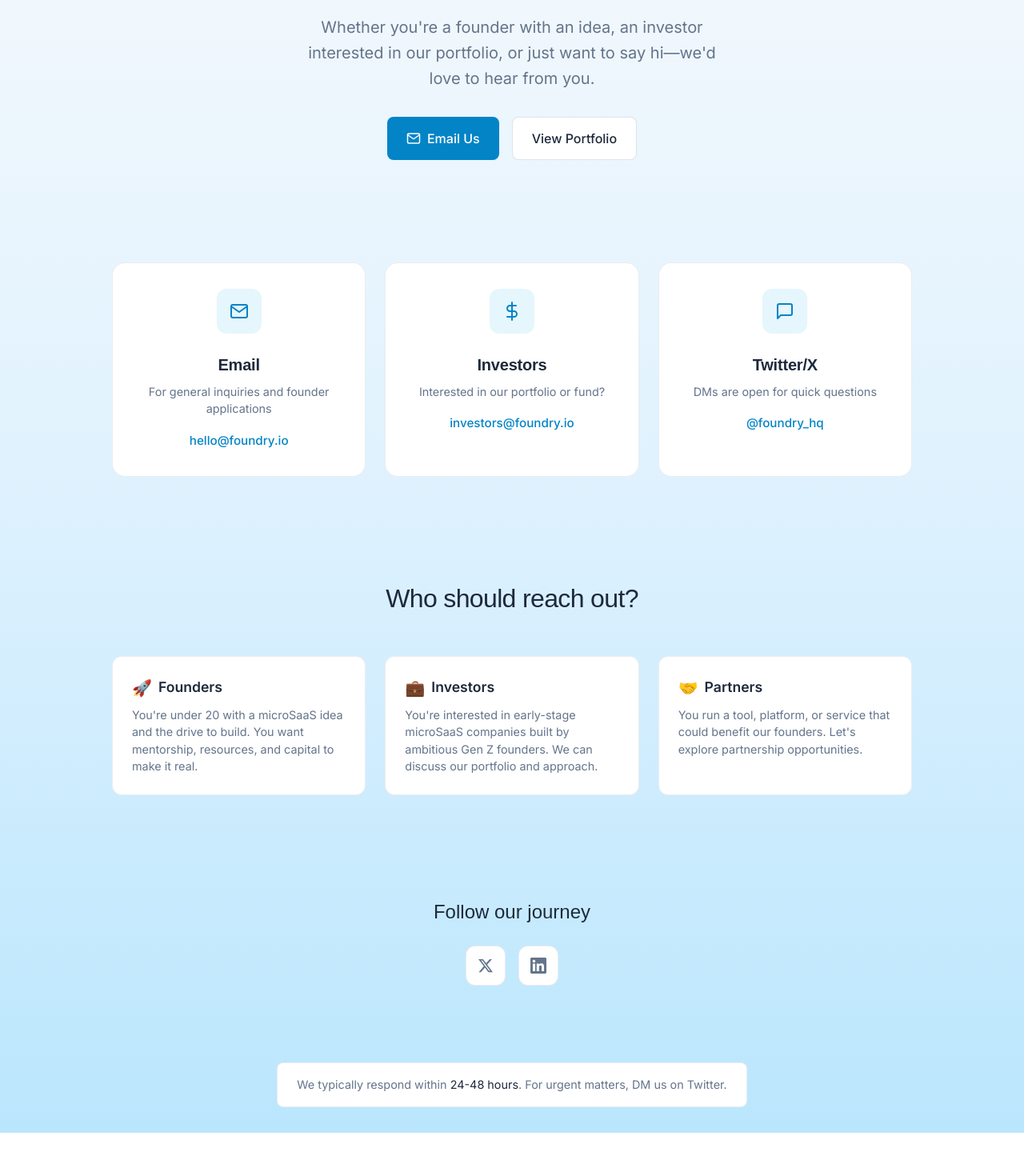
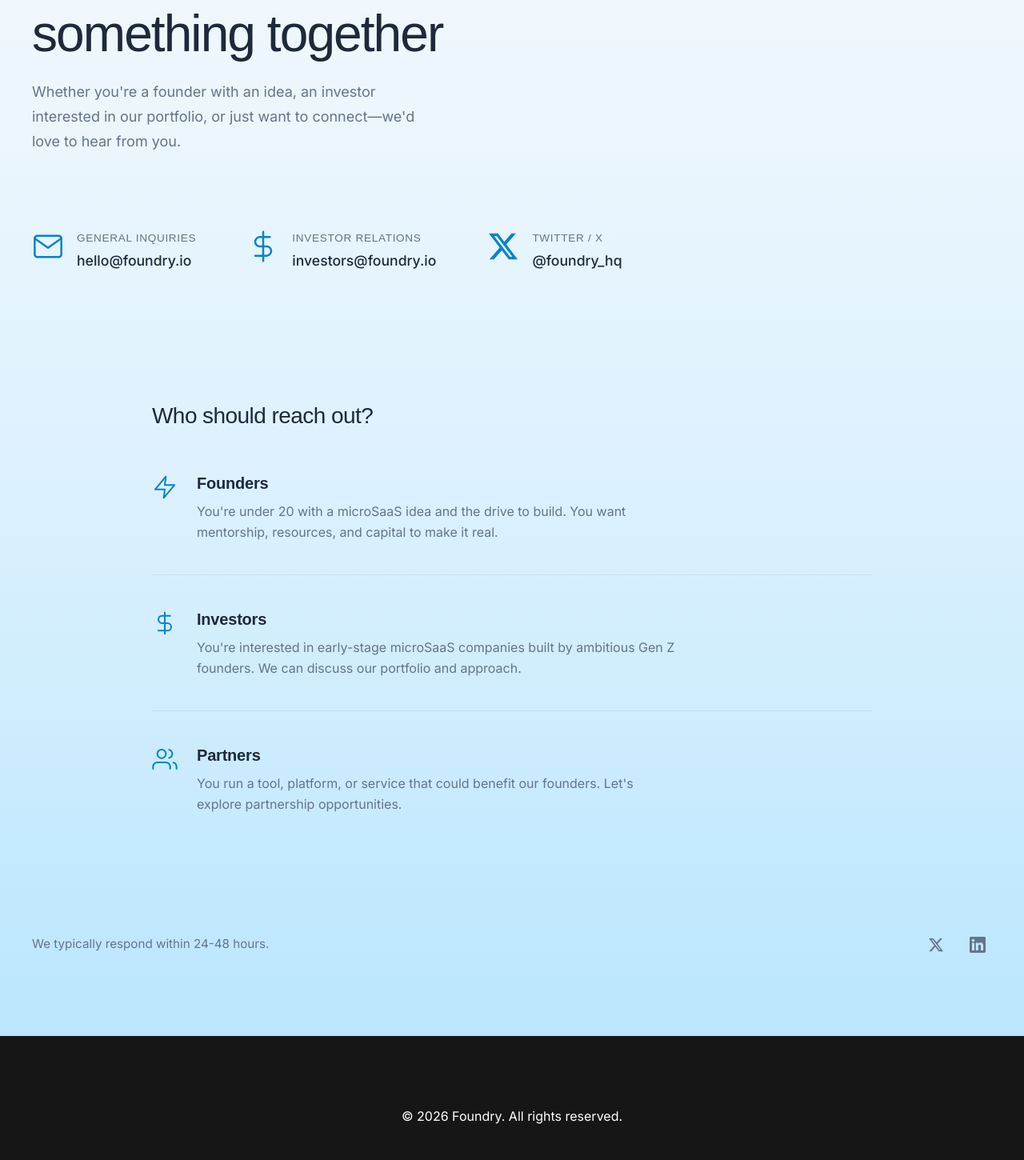
Before and after one commit to Flaryiest/dolos, a React (Vite) app in the folder web/: page /contact in a window 1280 px wide. Shown: the part 260-1710 px from the top of the page at 80% size. Built offline with nearby package versions, Linux system fonts and the light colour scheme.

Commit message:
contact page revamp

```diff
--- a/web/src/pages/contact/contact.css
+++ b/web/src/pages/contact/contact.css
@@ -5,123 +5,140 @@
 
 /* Hero Section */
 .contact-hero {
-    padding: 8rem 2rem 4rem;
-    text-align: center;
-    max-width: 800px;
+    padding: 10rem 2rem 6rem;
+    max-width: 1200px;
     margin: 0 auto;
+}
+
+.contact-hero-content {
+    max-width: 600px;
 }
 
 .contact-label {
     font-size: 0.75rem;
     font-weight: 600;
     text-transform: uppercase;
-    letter-spacing: 0.1em;
+    letter-spacing: 0.15em;
     color: #0284c7;
     margin-bottom: 1.5rem;
 }
 
 .contact-hero h1 {
     font-family: "Bricolage Grotesque", sans-serif;
-    font-size: 3.5rem;
+    font-size: 4rem;
     font-weight: 500;
     color: #1e293b;
     letter-spacing: -0.03em;
-    line-height: 1.1;
+    line-height: 1.05;
     margin-bottom: 1.5rem;
 }
 
-.contact-hero p {
-    font-size: 1.25rem;
+.contact-hero-description {
+    font-size: 1.125rem;
     color: #64748b;
-    line-height: 1.6;
-    max-width: 550px;
-    margin: 0 auto 2rem;
+    line-height: 1.7;
+    max-width: 480px;
 }
 
-.contact-hero-buttons {
+/* Contact Methods - Horizontal Flow */
+.contact-methods {
+    padding: 0 2rem 5rem;
+    max-width: 1200px;
+    margin: 0 auto;
     display: flex;
-    gap: 1rem;
-    justify-content: center;
+    gap: 4rem;
     flex-wrap: wrap;
 }
 
-.contact-hero-buttons a {
-    display: inline-flex;
-    align-items: center;
-    gap: 0.5rem;
-    padding: 0.875rem 1.5rem;
-    border-radius: 8px;
-    font-weight: 500;
-    text-decoration: none;
-    transition: all 0.2s ease;
+.contact-method {
+    display: flex;
+    align-items: flex-start;
+    gap: 1rem;
 }
 
-.contact-hero-buttons a.primary {
-    background: #0284c7;
-    color: white;
+.contact-method-icon {
+    width: 40px;
+    height: 40px;
+    color: #0284c7;
+    flex-shrink: 0;
 }
 
-.contact-hero-buttons a.primary:hover {
-    background: #0369a1;
-    transform: translateY(-2px);
+.contact-method-icon svg {
+    width: 100%;
+    height: 100%;
 }
 
-.contact-hero-buttons a.secondary {
-    background: white;
-    color: #1e293b;
-    border: 1px solid rgba(148, 163, 184, 0.3);
+.contact-method-content h3 {
+    font-family: "Bricolage Grotesque", sans-serif;
+    font-size: 0.85rem;
+    font-weight: 500;
+    color: #64748b;
+    text-transform: uppercase;
+    letter-spacing: 0.05em;
+    margin-bottom: 0.25rem;
 }
 
-.contact-hero-buttons a.secondary:hover {
-    border-color: #0284c7;
+.contact-method-content a {
+    font-size: 1.1rem;
+    font-weight: 500;
+    color: #1e293b;
+    text-decoration: none;
+    transition: color 0.2s ease;
+}
+
+.contact-method-content a:hover {
     color: #0284c7;
 }
 
-/* Contact Cards Section */
-.contact-cards-section {
-    padding: 4rem 2rem;
-    max-width: 1000px;
+/* Who Should Reach Out Section */
+.who-section {
+    padding: 5rem 2rem;
+    max-width: 900px;
     margin: 0 auto;
 }
 
-.contact-cards-grid {
-    display: grid;
-    grid-template-columns: repeat(auto-fit, minmax(280px, 1fr));
-    gap: 1.5rem;
+.who-section h2 {
+    font-family: "Bricolage Grotesque", sans-serif;
+    font-size: 1.75rem;
+    font-weight: 500;
+    color: #1e293b;
+    margin-bottom: 3rem;
+    letter-spacing: -0.02em;
 }
 
-.contact-card {
-    background: white;
-    border: 1px solid rgba(148, 163, 184, 0.2);
-    border-radius: 16px;
-    padding: 2rem;
-    text-align: center;
-    transition: all 0.3s ease;
+.who-list {
+    display: flex;
+    flex-direction: column;
+    gap: 2.5rem;
 }
 
-.contact-card:hover {
-    transform: translateY(-4px);
-    box-shadow: 0 20px 40px rgba(0, 0, 0, 0.08);
+.who-item {
+    display: flex;
+    align-items: flex-start;
+    gap: 1.5rem;
+    padding-bottom: 2.5rem;
+    border-bottom: 1px solid rgba(148, 163, 184, 0.2);
 }
 
-.contact-card-icon {
-    width: 56px;
-    height: 56px;
-    background: rgba(14, 165, 233, 0.1);
-    border-radius: 12px;
-    display: flex;
-    align-items: center;
-    justify-content: center;
-    margin: 0 auto 1.5rem;
-    color: #0284c7;
+.who-item:last-child {
+    border-bottom: none;
+    padding-bottom: 0;
 }
 
-.contact-card-icon svg {
-    width: 24px;
-    height: 24px;
+.who-icon {
+    width: 32px;
+    height: 32px;
+    color: #0284c7;
+    flex-shrink: 0;
+    margin-top: 0.25rem;
 }
 
-.contact-card h3 {
+.who-icon svg {
+    width: 100%;
+    height: 100%;
+}
+
+.who-content h4 {
     font-family: "Bricolage Grotesque", sans-serif;
     font-size: 1.25rem;
     font-weight: 600;
@@ -130,157 +147,82 @@
     letter-spacing: -0.01em;
 }
 
-.contact-card p {
-    font-size: 0.9rem;
+.who-content p {
+    font-size: 1rem;
     color: #64748b;
-    margin-bottom: 1rem;
-    line-height: 1.5;
+    line-height: 1.6;
+    max-width: 600px;
 }
 
-.contact-card a {
-    font-size: 0.95rem;
-    font-weight: 500;
-    color: #0284c7;
-    text-decoration: none;
-    transition: color 0.2s ease;
+/* Footer Note */
+.contact-footer-note {
+    padding: 4rem 2rem 6rem;
+    max-width: 1200px;
+    margin: 0 auto;
+    display: flex;
+    align-items: center;
+    justify-content: space-between;
+    gap: 2rem;
+    flex-wrap: wrap;
 }
 
-.contact-card a:hover {
-    color: #0369a1;
+.contact-footer-note p {
+    font-size: 0.95rem;
+    color: #64748b;
 }
 
-/* Who Should Reach Out Section */
-.who-section {
-    padding: 4rem 2rem;
-    max-width: 1000px;
-    margin: 0 auto;
+.social-inline {
+    display: flex;
+    gap: 1rem;
 }
 
-.who-section h2 {
-    font-family: "Bricolage Grotesque", sans-serif;
-    font-size: 2rem;
-    font-weight: 500;
-    color: #1e293b;
-    text-align: center;
-    margin-bottom: 3rem;
-    letter-spacing: -0.02em;
-}
-
-.who-grid {
-    display: grid;
-    grid-template-columns: repeat(auto-fit, minmax(280px, 1fr));
-    gap: 1.5rem;
-}
-
-.who-card {
-    background: white;
-    border: 1px solid rgba(148, 163, 184, 0.2);
-    border-radius: 12px;
-    padding: 1.5rem;
-}
-
-.who-card h4 {
-    font-size: 1.1rem;
-    font-weight: 600;
-    color: #1e293b;
-    margin-bottom: 0.5rem;
-    display: flex;
-    align-items: center;
-    gap: 0.5rem;
-}
-
-.who-card h4 span {
-    font-size: 1.25rem;
-}
-
-.who-card p {
-    font-size: 0.9rem;
+.social-inline a {
+    width: 36px;
+    height: 36px;
     color: #64748b;
-    line-height: 1.5;
-}
-
-/* Social Links */
-.social-section {
-    padding: 4rem 2rem;
-    text-align: center;
-    max-width: 600px;
-    margin: 0 auto;
-}
-
-.social-section h3 {
-    font-family: "Bricolage Grotesque", sans-serif;
-    font-size: 1.5rem;
-    font-weight: 500;
-    color: #1e293b;
-    margin-bottom: 1.5rem;
-}
-
-.social-links {
-    display: flex;
-    gap: 1rem;
-    justify-content: center;
-}
-
-.social-link {
-    width: 48px;
-    height: 48px;
-    background: white;
-    border: 1px solid rgba(148, 163, 184, 0.2);
-    border-radius: 12px;
     display: flex;
     align-items: center;
     justify-content: center;
-    color: #64748b;
-    text-decoration: none;
     transition: all 0.2s ease;
 }
 
-.social-link:hover {
-    border-color: #0284c7;
+.social-inline a:hover {
     color: #0284c7;
-    transform: translateY(-2px);
 }
 
-.social-link svg {
+.social-inline a svg {
     width: 20px;
     height: 20px;
 }
 
-/* Response Time Banner */
-.response-banner {
-    padding: 2rem;
-    max-width: 600px;
-    margin: 0 auto 4rem;
-    text-align: center;
-}
-
-.response-banner p {
-    font-size: 0.9rem;
-    color: #64748b;
-    background: white;
-    padding: 1rem 1.5rem;
-    border-radius: 8px;
-    border: 1px solid rgba(148, 163, 184, 0.2);
-    display: inline-block;
-}
-
-.response-banner p strong {
-    color: #1e293b;
-}
-
 /* Responsive */
 @media (max-width: 768px) {
-    .contact-hero h1 {
-        font-size: 2.5rem;
+    .contact-hero {
+        padding: 8rem 1.5rem 4rem;
     }
 
-    .contact-hero-buttons {
-        flex-direction: column;
-        align-items: center;
+    .contact-hero h1 {
+        font-size: 2.75rem;
     }
 
-    .contact-cards-grid,
-    .who-grid {
-        grid-template-columns: 1fr;
+    .contact-methods {
+        flex-direction: column;
+        gap: 2rem;
+        padding: 0 1.5rem 4rem;
+    }
+
+    .who-section {
+        padding: 3rem 1.5rem;
+    }
+
+    .who-item {
+        flex-direction: column;
+        gap: 1rem;
+    }
+
+    .contact-footer-note {
+        flex-direction: column;
+        text-align: center;
+        padding: 3rem 1.5rem 4rem;
     }
 }
--- a/web/src/pages/contact/contact.tsx
+++ b/web/src/pages/contact/contact.tsx
@@ -9,56 +9,49 @@ export default function ContactPage() {
         <div className="contact-page">
             {/* Hero */}
             <div className="contact-hero">
+                <div className="contact-hero-content">
                     <p className="contact-label">Contact</p>
-                <h1>Build with us</h1>
-                <p>Whether you're a founder with an idea, an investor interested in our portfolio, or just want to say hi—we'd love to hear from you.</p>
-                <div className="contact-hero-buttons">
-                    <a href="mailto:hello@foundry.io" className="primary">
-                        <svg width="18" height="18" viewBox="0 0 24 24" fill="none" stroke="currentColor" strokeWidth="2" strokeLinecap="round" strokeLinejoin="round">
-                            <path d="M4 4h16c1.1 0 2 .9 2 2v12c0 1.1-.9 2-2 2H4c-1.1 0-2-.9-2-2V6c0-1.1.9-2 2-2z"></path>
-                            <polyline points="22,6 12,13 2,6"></polyline>
-                        </svg>
-                        Email Us
-                    </a>
-                    <Link to="/portfolio" className="secondary">View Portfolio</Link>
+                    <h1>Let's build<br />something together</h1>
+                    <p className="contact-hero-description">Whether you're a founder with an idea, an investor interested in our portfolio, or just want to connect—we'd love to hear from you.</p>
                 </div>
             </div>
 
-            {/* Contact Cards */}
-            <div className="contact-cards-section">
-                <div className="contact-cards-grid">
-                    <div className="contact-card">
-                        <div className="contact-card-icon">
-                            <svg viewBox="0 0 24 24" fill="none" stroke="currentColor" strokeWidth="2" strokeLinecap="round" strokeLinejoin="round">
+            {/* Contact Methods */}
+            <div className="contact-methods">
+                <div className="contact-method">
+                    <div className="contact-method-icon">
+                        <svg viewBox="0 0 24 24" fill="none" stroke="currentColor" strokeWidth="1.5" strokeLinecap="round" strokeLinejoin="round">
                             <path d="M4 4h16c1.1 0 2 .9 2 2v12c0 1.1-.9 2-2 2H4c-1.1 0-2-.9-2-2V6c0-1.1.9-2 2-2z"></path>
                             <polyline points="22,6 12,13 2,6"></polyline>
                         </svg>
                     </div>
-                        <h3>Email</h3>
-                        <p>For general inquiries and founder applications</p>
+                    <div className="contact-method-content">
+                        <h3>General Inquiries</h3>
                         <a href="mailto:hello@foundry.io">hello@foundry.io</a>
                     </div>
+                </div>
 
-                    <div className="contact-card">
-                        <div className="contact-card-icon">
-                            <svg viewBox="0 0 24 24" fill="none" stroke="currentColor" strokeWidth="2" strokeLinecap="round" strokeLinejoin="round">
+                <div className="contact-method">
+                    <div className="contact-method-icon">
+                        <svg viewBox="0 0 24 24" fill="none" stroke="currentColor" strokeWidth="1.5" strokeLinecap="round" strokeLinejoin="round">
                             <line x1="12" y1="1" x2="12" y2="23"></line>
                             <path d="M17 5H9.5a3.5 3.5 0 0 0 0 7h5a3.5 3.5 0 0 1 0 7H6"></path>
                         </svg>
                     </div>
-                        <h3>Investors</h3>
-                        <p>Interested in our portfolio or fund?</p>
+                    <div className="contact-method-content">
+                        <h3>Investor Relations</h3>
                         <a href="mailto:investors@foundry.io">investors@foundry.io</a>
                     </div>
+                </div>
 
-                    <div className="contact-card">
-                        <div className="contact-card-icon">
-                            <svg viewBox="0 0 24 24" fill="none" stroke="currentColor" strokeWidth="2" strokeLinecap="round" strokeLinejoin="round">
-                                <path d="M21 15a2 2 0 0 1-2 2H7l-4 4V5a2 2 0 0 1 2-2h14a2 2 0 0 1 2 2z"></path>
+                <div className="contact-method">
+                    <div className="contact-method-icon">
+                        <svg viewBox="0 0 24 24" fill="currentColor">
+                            <path d="M18.244 2.25h3.308l-7.227 8.26 8.502 11.24H16.17l-5.214-6.817L4.99 21.75H1.68l7.73-8.835L1.254 2.25H8.08l4.713 6.231zm-1.161 17.52h1.833L7.084 4.126H5.117z"/>
                         </svg>
                     </div>
-                        <h3>Twitter/X</h3>
-                        <p>DMs are open for quick questions</p>
+                    <div className="contact-method-content">
+                        <h3>Twitter / X</h3>
                         <a href="https://twitter.com/foundry_hq" target="_blank" rel="noopener noreferrer">@foundry_hq</a>
                     </div>
                 </div>
@@ -67,43 +60,62 @@ export default function ContactPage() {
             {/* Who Should Reach Out */}
             <div className="who-section">
                 <h2>Who should reach out?</h2>
-                <div className="who-grid">
-                    <div className="who-card">
-                        <h4><span>🚀</span> Founders</h4>
+                <div className="who-list">
+                    <div className="who-item">
+                        <div className="who-icon">
+                            <svg viewBox="0 0 24 24" fill="none" stroke="currentColor" strokeWidth="1.5" strokeLinecap="round" strokeLinejoin="round">
+                                <polygon points="13 2 3 14 12 14 11 22 21 10 12 10 13 2"></polygon>
+                            </svg>
+                        </div>
+                        <div className="who-content">
+                            <h4>Founders</h4>
                             <p>You're under 20 with a microSaaS idea and the drive to build. You want mentorship, resources, and capital to make it real.</p>
                         </div>
-                    <div className="who-card">
-                        <h4><span>💼</span> Investors</h4>
+                    </div>
+                    <div className="who-item">
+                        <div className="who-icon">
+                            <svg viewBox="0 0 24 24" fill="none" stroke="currentColor" strokeWidth="1.5" strokeLinecap="round" strokeLinejoin="round">
+                                <path d="M12 2v20M17 5H9.5a3.5 3.5 0 0 0 0 7h5a3.5 3.5 0 0 1 0 7H6"></path>
+                            </svg>
+                        </div>
+                        <div className="who-content">
+                            <h4>Investors</h4>
                             <p>You're interested in early-stage microSaaS companies built by ambitious Gen Z founders. We can discuss our portfolio and approach.</p>
                         </div>
-                    <div className="who-card">
-                        <h4><span>🤝</span> Partners</h4>
+                    </div>
+                    <div className="who-item">
+                        <div className="who-icon">
+                            <svg viewBox="0 0 24 24" fill="none" stroke="currentColor" strokeWidth="1.5" strokeLinecap="round" strokeLinejoin="round">
+                                <path d="M17 21v-2a4 4 0 0 0-4-4H5a4 4 0 0 0-4 4v2"></path>
+                                <circle cx="9" cy="7" r="4"></circle>
+                                <path d="M23 21v-2a4 4 0 0 0-3-3.87"></path>
+                                <path d="M16 3.13a4 4 0 0 1 0 7.75"></path>
+                            </svg>
+                        </div>
+                        <div className="who-content">
+                            <h4>Partners</h4>
                             <p>You run a tool, platform, or service that could benefit our founders. Let's explore partnership opportunities.</p>
                         </div>
                     </div>
                 </div>
+            </div>
 
-            {/* Social Links */}
-            <div className="social-section">
-                <h3>Follow our journey</h3>
-                <div className="social-links">
-                    <a href="https://twitter.com/foundry_hq" target="_blank" rel="noopener noreferrer" className="social-link" aria-label="Twitter">
+            {/* Footer Note */}
+            <div className="contact-footer-note">
+                <p>We typically respond within 24-48 hours.</p>
+                <div className="social-inline">
+                    <a href="https://twitter.com/foundry_hq" target="_blank" rel="noopener noreferrer" aria-label="Twitter">
                         <svg viewBox="0 0 24 24" fill="currentColor">
                             <path d="M18.244 2.25h3.308l-7.227 8.26 8.502 11.24H16.17l-5.214-6.817L4.99 21.75H1.68l7.73-8.835L1.254 2.25H8.08l4.713 6.231zm-1.161 17.52h1.833L7.084 4.126H5.117z"/>
                         </svg>
                     </a>
-                    <a href="https://linkedin.com/company/foundry-hq" target="_blank" rel="noopener noreferrer" className="social-link" aria-label="LinkedIn">
+                    <a href="https://linkedin.com/company/foundry-hq" target="_blank" rel="noopener noreferrer" aria-label="LinkedIn">
                         <svg viewBox="0 0 24 24" fill="currentColor">
                             <path d="M20.447 20.452h-3.554v-5.569c0-1.328-.027-3.037-1.852-3.037-1.853 0-2.136 1.445-2.136 2.939v5.667H9.351V9h3.414v1.561h.046c.477-.9 1.637-1.85 3.37-1.85 3.601 0 4.267 2.37 4.267 5.455v6.286zM5.337 7.433c-1.144 0-2.063-.926-2.063-2.065 0-1.138.92-2.063 2.063-2.063 1.14 0 2.064.925 2.064 2.063 0 1.139-.925 2.065-2.064 2.065zm1.782 13.019H3.555V9h3.564v11.452zM22.225 0H1.771C.792 0 0 .774 0 1.729v20.542C0 23.227.792 24 1.771 24h20.451C23.2 24 24 23.227 24 22.271V1.729C24 .774 23.2 0 22.222 0h.003z"/>
                         </svg>
                     </a>
                 </div>
             </div>
-
-            {/* Response Banner */}
-            <div className="response-banner">
-                <p>We typically respond within <strong>24-48 hours</strong>. For urgent matters, DM us on Twitter.</p>
-            </div>
         </div>
         <Footer />
     </>
```
Lines whose indentation alone changed are shown as unchanged.
